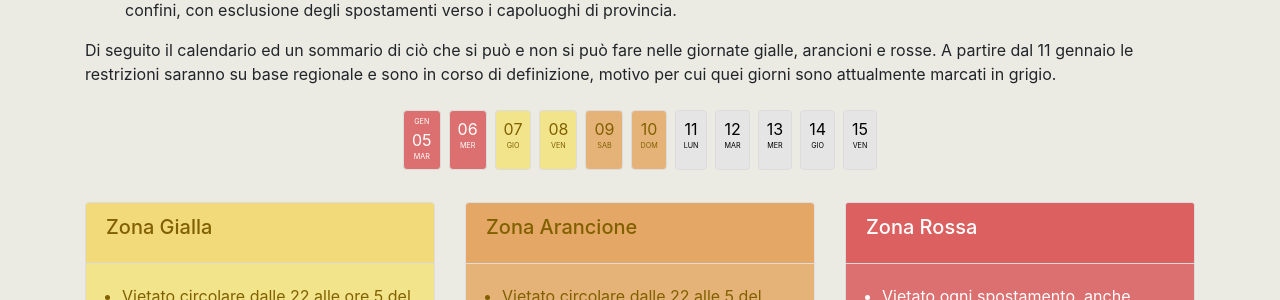
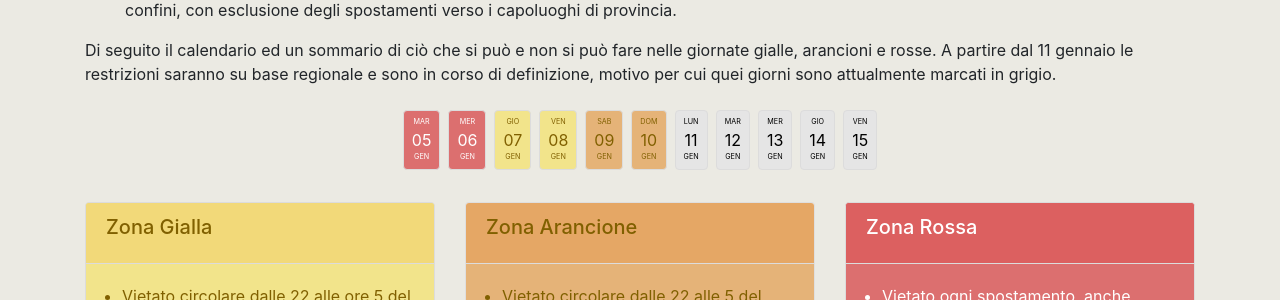
Before and after one commit to Ceeresa/autocertificazione, a Jekyll site: the page built from zone.md, in a window 1280 px wide. Shown: the part 410-710 px from the top of the page. Built offline with Jekyll 4.4.1, drawn with Linux system fonts in a browser that asks for light colours; comment, search, counter and statistics services are not loaded.

Commit message:
add month

```diff
--- a/zone.md
+++ b/zone.md
@@ -15,17 +15,17 @@ title: "Decreto 5 Gennaio 2021"
     <p>Di seguito il calendario ed un sommario di ciò che si può e non si può fare nelle giornate gialle, arancioni e rosse. A partire dal 11 gennaio le restrizioni saranno su base regionale e sono in corso di definizione, motivo per cui quei giorni sono attualmente marcati in grigio.</p>
 </div>
   <div id="cal" class="row justify-content-center justify-content-sm-center mb-3">
-      <a class="btn px-2 mx-1 cc-red    mt-2" href="#cc-red-zone"><div class="weekday">GEN</div><div class="day">05</div><div class="weekday">MAR</div></a>
-      <a class="btn px-2 mx-1 cc-red    mt-2" href="#cc-red-zone"><div class="day">06</div><div class="weekday">MER</div></a>
-      <a class="btn px-2 mx-1 cc-yellow mt-2" href="#cc-yellow-zone"><div class="day">07</div><div class="weekday">GIO</div></a>
-      <a class="btn px-2 mx-1 cc-yellow mt-2" href="#cc-yellow-zone"><div class="day">08</div><div class="weekday">VEN</div></a>
-      <a class="btn px-2 mx-1 cc-orange mt-2" href="#cc-orange-zone"><div class="day">09</div><div class="weekday">SAB</div></a>
-      <a class="btn px-2 mx-1 cc-orange mt-2" href="#cc-orange-zone"><div class="day">10</div><div class="weekday">DOM</div></a>
-      <a class="btn px-2 mx-1 cc-grey   mt-2" href="#cc-grey-zone"><div class="day">11</div><div class="weekday">LUN</div></a>
-      <a class="btn px-2 mx-1 cc-grey   mt-2" href="#cc-grey-zone"><div class="day">12</div><div class="weekday">MAR</div></a>
-      <a class="btn px-2 mx-1 cc-grey   mt-2" href="#cc-grey-zone"><div class="day">13</div><div class="weekday">MER</div></a>
-      <a class="btn px-2 mx-1 cc-grey   mt-2" href="#cc-grey-zone"><div class="day">14</div><div class="weekday">GIO</div></a>
-      <a class="btn px-2 mx-1 cc-grey   mt-2" href="#cc-grey-zone"><div class="day">15</div><div class="weekday">VEN</div></a>
+      <a class="btn px-2 mx-1 cc-red    mt-2" href="#cc-red-zone"><div class="weekday">MAR</div><div class="day">05</div><div class="weekday">GEN</div></a>
+      <a class="btn px-2 mx-1 cc-red    mt-2" href="#cc-red-zone"><div class="weekday">MER</div><div class="day">06</div><div class="weekday">GEN</div></a>
+      <a class="btn px-2 mx-1 cc-yellow mt-2" href="#cc-yellow-zone"><div class="weekday">GIO</div><div class="day">07</div><div class="weekday">GEN</div></a>
+      <a class="btn px-2 mx-1 cc-yellow mt-2" href="#cc-yellow-zone"><div class="weekday">VEN</div><div class="day">08</div><div class="weekday">GEN</div></a>
+      <a class="btn px-2 mx-1 cc-orange mt-2" href="#cc-orange-zone"><div class="weekday">SAB</div><div class="day">09</div><div class="weekday">GEN</div></a>
+      <a class="btn px-2 mx-1 cc-orange mt-2" href="#cc-orange-zone"><div class="weekday">DOM</div><div class="day">10</div><div class="weekday">GEN</div></a>
+      <a class="btn px-2 mx-1 cc-grey   mt-2" href="#cc-grey-zone"><div class="weekday">LUN</div><div class="day">11</div><div class="weekday">GEN</div></a>
+      <a class="btn px-2 mx-1 cc-grey   mt-2" href="#cc-grey-zone"><div class="weekday">MAR</div><div class="day">12</div><div class="weekday">GEN</div></a>
+      <a class="btn px-2 mx-1 cc-grey   mt-2" href="#cc-grey-zone"><div class="weekday">MER</div><div class="day">13</div><div class="weekday">GEN</div></a>
+      <a class="btn px-2 mx-1 cc-grey   mt-2" href="#cc-grey-zone"><div class="weekday">GIO</div><div class="day">14</div><div class="weekday">GEN</div></a>
+      <a class="btn px-2 mx-1 cc-grey   mt-2" href="#cc-grey-zone"><div class="weekday">VEN</div><div class="day">15</div><div class="weekday">GEN</div></a>
 
   </div>
 <div class="row row-cols-1 row-cols-md-3 g-4">
```
